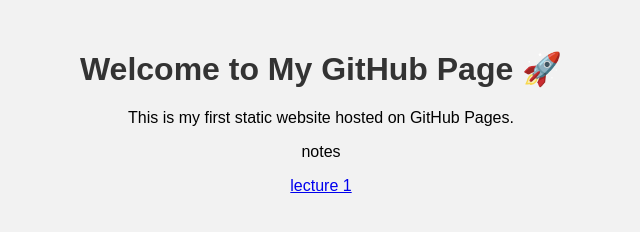
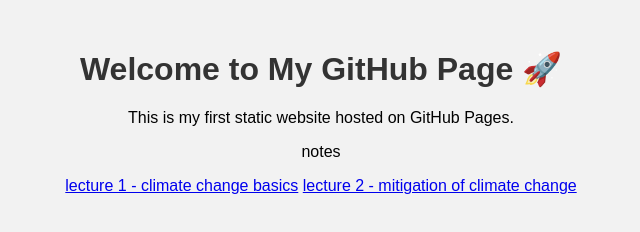
Before and after one commit to revanthk1729/ccso_2025, a plain HTML site: page index.html in a window 1280 px wide. Shown: the whole page, without its empty margins (319-959 px from the left). Drawn offline with Linux system fonts and the light colour scheme.

Commit message:
5th commit

```diff
--- a/index.html
+++ b/index.html
@@ -20,6 +20,8 @@
   <h1>Welcome to My GitHub Page 🚀</h1>
   <p>This is my first static website hosted on GitHub Pages.</p>
   <p>notes</p>
-  <a href="https://revanthk1729.github.io/ccso_2025/01.txt">lecture 1</a>
+  <a href="https://revanthk1729.github.io/ccso_2025/01.txt">lecture 1 - climate change basics</a>
+  <a href="https://revanthk1729.github.io/ccso_2025/02.txt">lecture 2 - mitigation of climate change</a>
+
 </body>
 </html>
```
Also changed, not shown: 02.txt (added).
